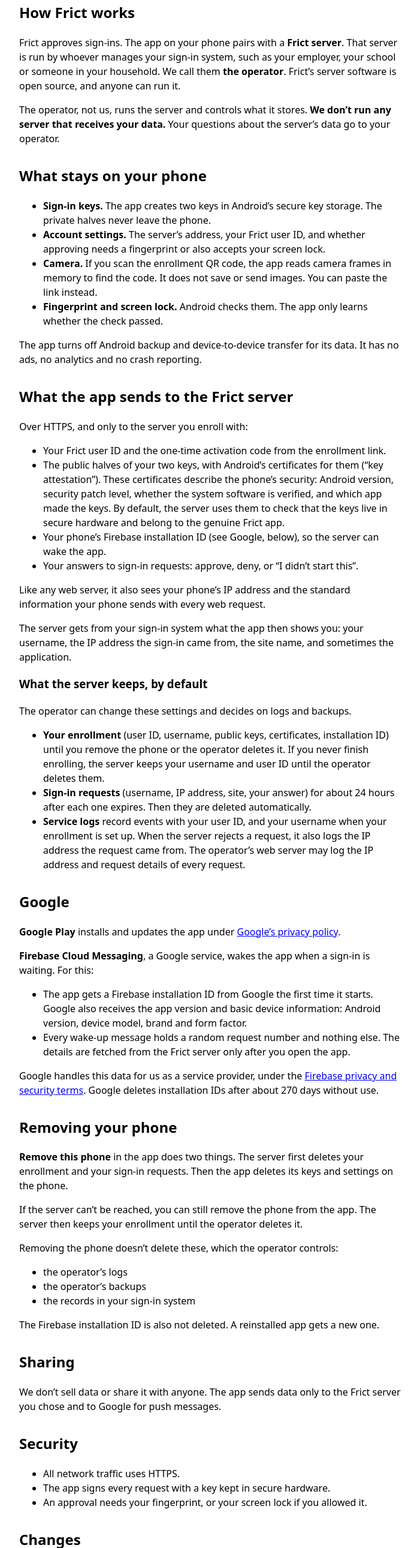
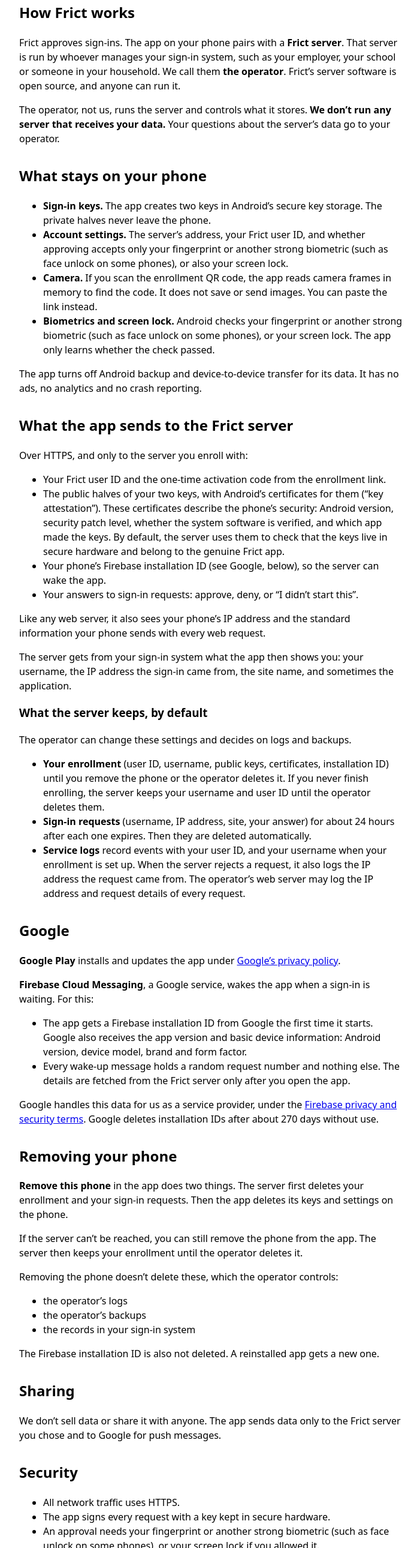
Before and after one commit to frict-auth/frict.app, a plain HTML site: page privacy/index.html in a window 1280 px wide. Shown: the part 220-2800 px from the top of the page at 60% size, without its empty margins (288-989 px from the left). Drawn offline with Linux system fonts and the light colour scheme.

Commit message:
Name strong biometrics and the site's GitHub Pages hosting in the policy
Approval accepts any Class 3 biometric, not only a fingerprint, and
GitHub Pages logs visitors' IP addresses.

Co-Authored-By: Claude Opus 5.5 <noreply@anthropic.com>

Co-authored-by: omnigent <noreply@omnigent.ai>

```diff
--- a/privacy/index.html
+++ b/privacy/index.html
@@ -21,9 +21,9 @@ h2 { margin-top: 2rem; }
 <h2>What stays on your phone</h2>
 <ul>
 <li><strong>Sign-in keys.</strong> The app creates two keys in Android’s secure key storage. The private halves never leave the phone.</li>
-<li><strong>Account settings.</strong> The server’s address, your Frict user ID, and whether approving needs a fingerprint or also accepts your screen lock.</li>
+<li><strong>Account settings.</strong> The server’s address, your Frict user ID, and whether approving accepts only your fingerprint or another strong biometric (such as face unlock on some phones), or also your screen lock.</li>
 <li><strong>Camera.</strong> If you scan the enrollment QR code, the app reads camera frames in memory to find the code. It does not save or send images. You can paste the link instead.</li>
-<li><strong>Fingerprint and screen lock.</strong> Android checks them. The app only learns whether the check passed.</li>
+<li><strong>Biometrics and screen lock.</strong> Android checks your fingerprint or another strong biometric (such as face unlock on some phones), or your screen lock. The app only learns whether the check passed.</li>
 </ul>
 <p>The app turns off Android backup and device-to-device transfer for its data. It has no ads, no analytics and no crash reporting.</p>
 
@@ -73,8 +73,11 @@ h2 { margin-top: 2rem; }
 <ul>
 <li>All network traffic uses HTTPS.</li>
 <li>The app signs every request with a key kept in secure hardware.</li>
-<li>An approval needs your fingerprint, or your screen lock if you allowed it.</li>
+<li>An approval needs your fingerprint or another strong biometric (such as face unlock on some phones), or your screen lock if you allowed it.</li>
 </ul>
+
+<h2>This website</h2>
+<p>This website is hosted on GitHub Pages, which logs visitors’ IP addresses under <a href="https://docs.github.com/en/site-policy/privacy-policies/github-general-privacy-statement">GitHub’s privacy statement</a>.</p>
 
 <h2>Changes</h2>
 <p>We post changes on this page with a new effective date.</p>
```
